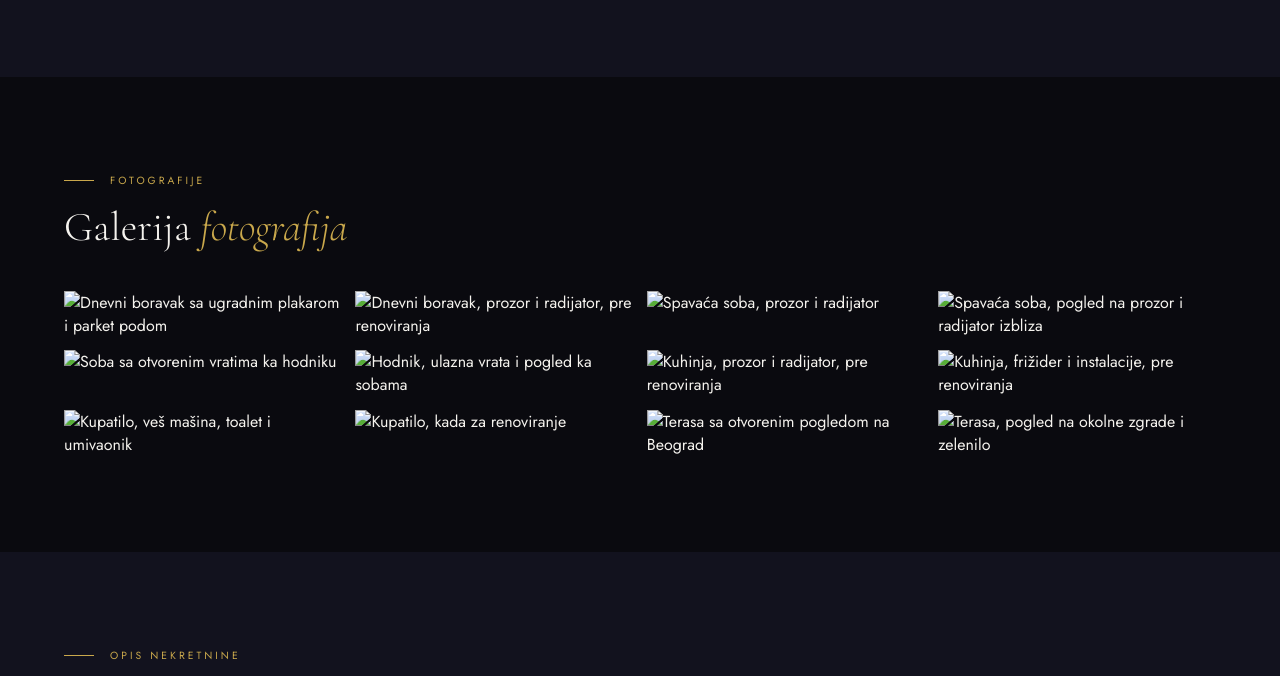
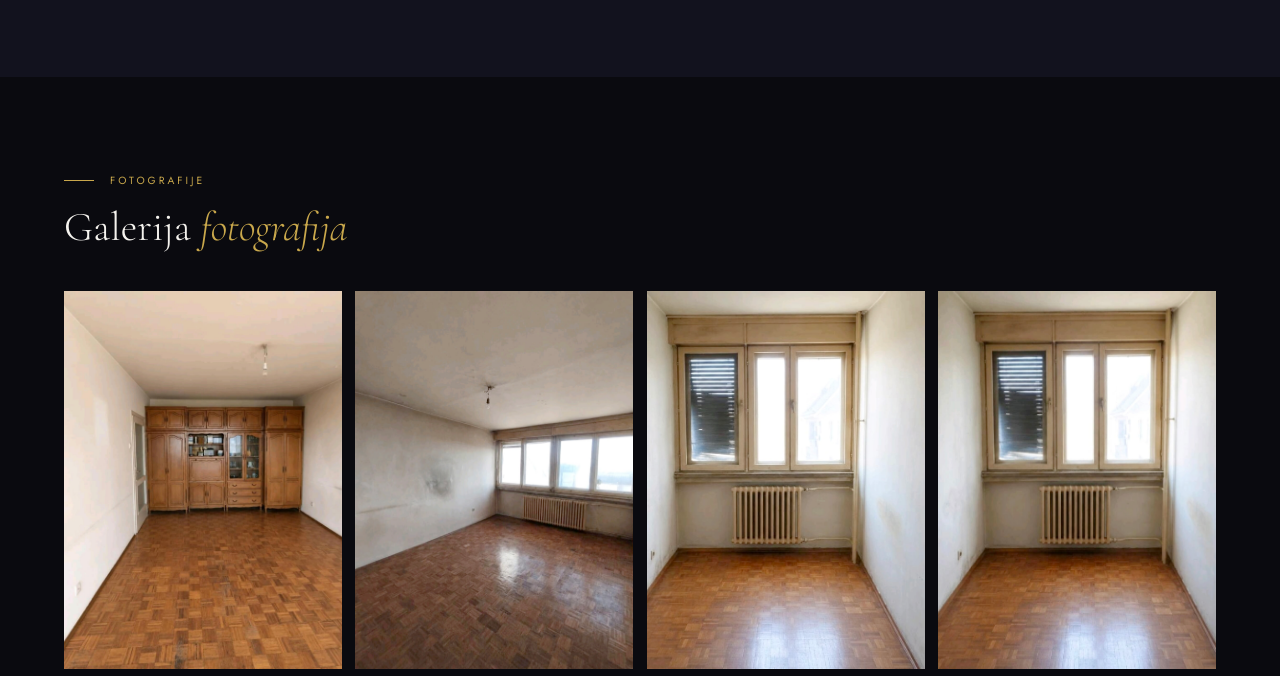
Before and after one commit to onepagesuccess-for-all/jerkovic, a plain HTML site: page index.html in a window 1280 px wide. Shown: the part 2051-2727 px from the top of the page. Drawn offline with nearby package versions, Linux system fonts and the light colour scheme.

Commit message:
Update index.html

```diff
--- a/index.html
+++ b/index.html
@@ -1,3 +1,4 @@
+
 
 <!DOCTYPE html>
 <html lang="sr">
@@ -12,7 +13,7 @@
 <meta property="og:title" content="Stan na prodaju — Braće Jerković, Voždovac, 49 m²">
 <meta property="og:description" content="Dvostrano orijentisan, svetao 1.5-soban stan od 49 m² sa terasom i podrumom, uknjižen, u naselju Braće Jerković na Voždovcu. Cena 145.000 € (2.685 €/m²).">
 <meta property="og:url" content="https://onepagesuccess-for-all.github.io/jerkovic/">
-<meta property="og:image" content="https://onepagesuccess-for-all.github.io/jerkovic/images/1.png">
+<meta property="og:image" content="https://onepagesuccess-for-all.github.io/jerkovic/images/1.jpg">
 <meta property="og:locale" content="sr_RS">
 <meta name="twitter:card" content="summary_large_image">
 <script type="application/ld+json">
@@ -24,8 +25,8 @@
   "url": "https://onepagesuccess-for-all.github.io/jerkovic/",
   "datePosted": "2026-07-17",
   "image": [
-    "https://onepagesuccess-for-all.github.io/jerkovic/images/1.png",
-    "https://onepagesuccess-for-all.github.io/jerkovic/images/11.png"
+    "https://onepagesuccess-for-all.github.io/jerkovic/images/1.jpg",
+    "https://onepagesuccess-for-all.github.io/jerkovic/images/11.jpg"
   ],
   "address": {
     "@type": "PostalAddress",
@@ -289,7 +290,7 @@ footer {
   <div class="prop-loc">📍 <span>Voždovac</span> · Braće Jerković</div>
 
   <div class="prop-main-img" onclick="openLightbox(0)">
-    <img src="/jerkovic/images/1.png" alt="Braće Jerković, Voždovac — dnevni boravak, 1.5-soban stan za renoviranje">
+    <img src="/jerkovic/images/1.jpg" alt="Braće Jerković, Voždovac — dnevni boravak, 1.5-soban stan za renoviranje">
   </div>
 
   <div class="prop-price-row">
@@ -355,18 +356,18 @@ footer {
   <div class="section-eyebrow">Fotografije</div>
   <h2 class="section-title">Galerija <em>fotografija</em></h2>
   <div class="gal-grid">
-    <div onclick="openLightbox(0)"><img src="/jerkovic/images/1.png" alt="Dnevni boravak sa ugradnim plakarom i parket podom" loading="lazy"></div>
-    <div onclick="openLightbox(1)"><img src="/jerkovic/images/2.png" alt="Dnevni boravak, prozor i radijator, pre renoviranja" loading="lazy"></div>
-    <div onclick="openLightbox(2)"><img src="/jerkovic/images/3.png" alt="Spavaća soba, prozor i radijator" loading="lazy"></div>
-    <div onclick="openLightbox(3)"><img src="/jerkovic/images/4.png" alt="Spavaća soba, pogled na prozor i radijator izbliza" loading="lazy"></div>
-    <div onclick="openLightbox(4)"><img src="/jerkovic/images/5.png" alt="Soba sa otvorenim vratima ka hodniku" loading="lazy"></div>
-    <div onclick="openLightbox(5)"><img src="/jerkovic/images/6.png" alt="Hodnik, ulazna vrata i pogled ka sobama" loading="lazy"></div>
-    <div onclick="openLightbox(6)"><img src="/jerkovic/images/7.png" alt="Kuhinja, prozor i radijator, pre renoviranja" loading="lazy"></div>
-    <div onclick="openLightbox(7)"><img src="/jerkovic/images/8.png" alt="Kuhinja, frižider i instalacije, pre renoviranja" loading="lazy"></div>
-    <div onclick="openLightbox(8)"><img src="/jerkovic/images/9.png" alt="Kupatilo, veš mašina, toalet i umivaonik" loading="lazy"></div>
-    <div onclick="openLightbox(9)"><img src="/jerkovic/images/10.png" alt="Kupatilo, kada za renoviranje" loading="lazy"></div>
-    <div onclick="openLightbox(10)"><img src="/jerkovic/images/11.png" alt="Terasa sa otvorenim pogledom na Beograd" loading="lazy"></div>
-    <div onclick="openLightbox(11)"><img src="/jerkovic/images/12.png" alt="Terasa, pogled na okolne zgrade i zelenilo" loading="lazy"></div>
+    <div onclick="openLightbox(0)"><img src="/jerkovic/images/1.jpg" alt="Dnevni boravak sa ugradnim plakarom i parket podom" loading="lazy"></div>
+    <div onclick="openLightbox(1)"><img src="/jerkovic/images/2.jpg" alt="Dnevni boravak, prozor i radijator, pre renoviranja" loading="lazy"></div>
+    <div onclick="openLightbox(2)"><img src="/jerkovic/images/3.jpg" alt="Spavaća soba, prozor i radijator" loading="lazy"></div>
+    <div onclick="openLightbox(3)"><img src="/jerkovic/images/4.jpg" alt="Spavaća soba, pogled na prozor i radijator izbliza" loading="lazy"></div>
+    <div onclick="openLightbox(4)"><img src="/jerkovic/images/5.jpg" alt="Soba sa otvorenim vratima ka hodniku" loading="lazy"></div>
+    <div onclick="openLightbox(5)"><img src="/jerkovic/images/6.jpg" alt="Hodnik, ulazna vrata i pogled ka sobama" loading="lazy"></div>
+    <div onclick="openLightbox(6)"><img src="/jerkovic/images/7.jpg" alt="Kuhinja, prozor i radijator, pre renoviranja" loading="lazy"></div>
+    <div onclick="openLightbox(7)"><img src="/jerkovic/images/8.jpg" alt="Kuhinja, frižider i instalacije, pre renoviranja" loading="lazy"></div>
+    <div onclick="openLightbox(8)"><img src="/jerkovic/images/9.jpg" alt="Kupatilo, veš mašina, toalet i umivaonik" loading="lazy"></div>
+    <div onclick="openLightbox(9)"><img src="/jerkovic/images/10.jpg" alt="Kupatilo, kada za renoviranje" loading="lazy"></div>
+    <div onclick="openLightbox(10)"><img src="/jerkovic/images/11.jpg" alt="Terasa sa otvorenim pogledom na Beograd" loading="lazy"></div>
+    <div onclick="openLightbox(11)"><img src="/jerkovic/images/12.jpg" alt="Terasa, pogled na okolne zgrade i zelenilo" loading="lazy"></div>
   </div>
 </section>
 
@@ -429,9 +430,9 @@ footer {
 
 <script>
 var galleryImages = [
-  "/jerkovic/images/1.png","/jerkovic/images/2.png","/jerkovic/images/3.png","/jerkovic/images/4.png",
-  "/jerkovic/images/5.png","/jerkovic/images/6.png","/jerkovic/images/7.png","/jerkovic/images/8.png",
-  "/jerkovic/images/9.png","/jerkovic/images/10.png","/jerkovic/images/11.png","/jerkovic/images/12.png"
+  "/jerkovic/images/1.jpg","/jerkovic/images/2.jpg","/jerkovic/images/3.jpg","/jerkovic/images/4.jpg",
+  "/jerkovic/images/5.jpg","/jerkovic/images/6.jpg","/jerkovic/images/7.jpg","/jerkovic/images/8.jpg",
+  "/jerkovic/images/9.jpg","/jerkovic/images/10.jpg","/jerkovic/images/11.jpg","/jerkovic/images/12.jpg"
 ];
 var lbIndex = 0;
 
```
